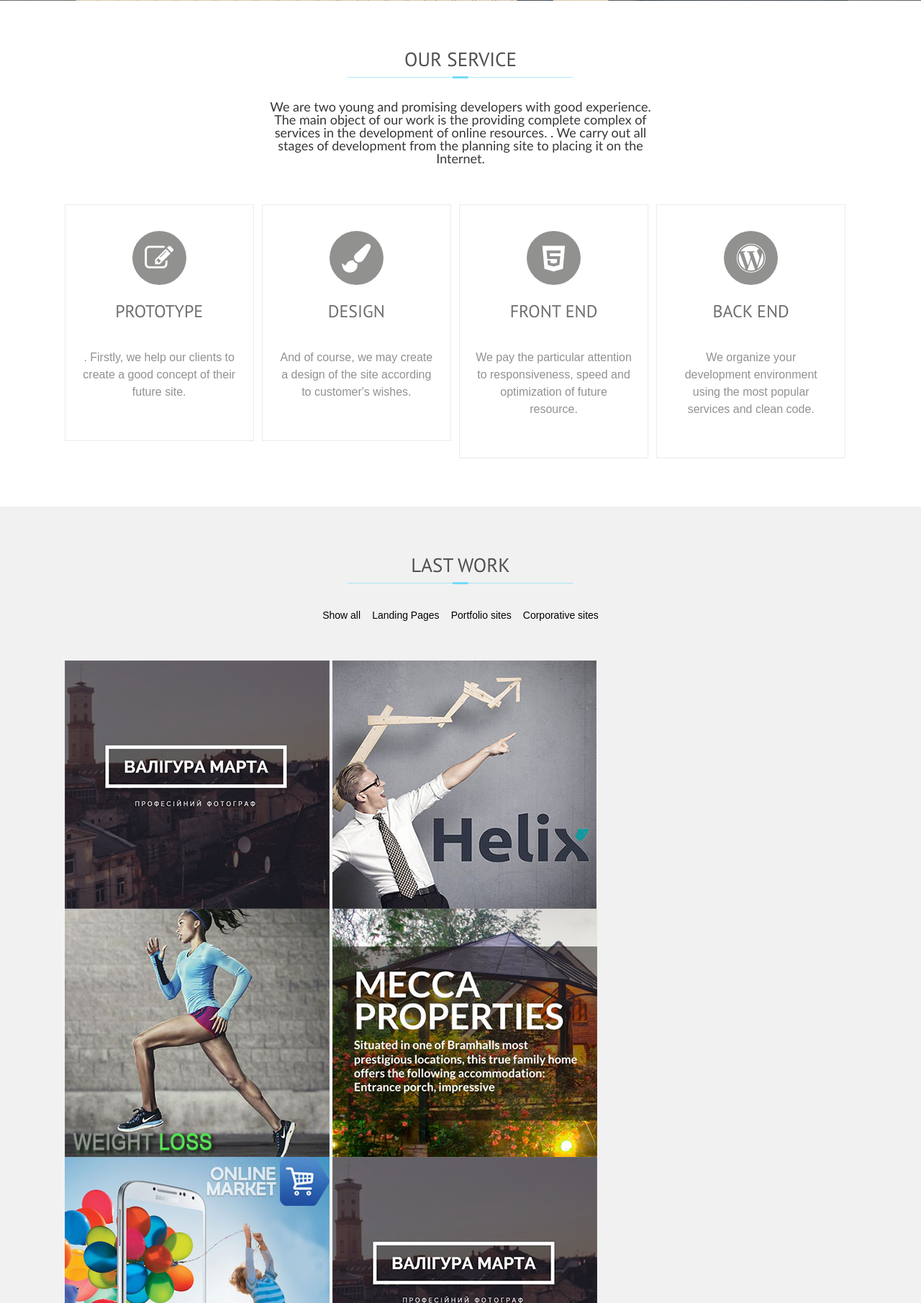
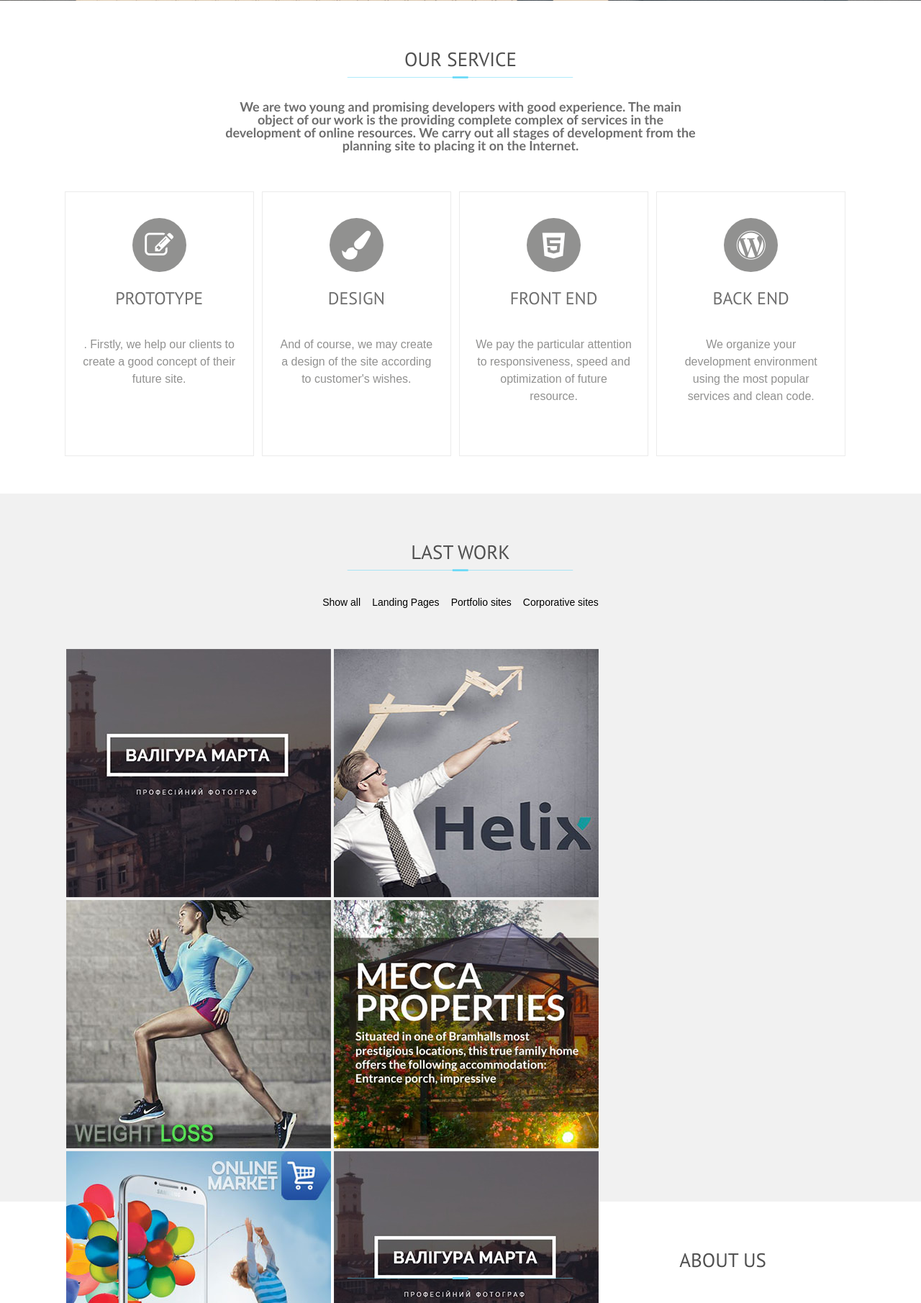
Before and after one commit to gentlemendev/gentlemendev, a PHP site: page / in a window 1280 px wide. Shown: the part 625-2436 px from the top of the page at 72% size. Run offline with PHP 8.4, Linux system fonts and the light colour scheme; some libraries are stand-ins or nearby versions.

Commit message:
repare style in gallery

```diff
--- a/css/css/style.css
+++ b/css/css/style.css
@@ -536,16 +536,17 @@
 /* line 412, ../sass/style.scss */
 .service p {
   display: block;
-  width: 50%;
+  width: 60%;
   margin: 0 auto;
   text-align: center;
-  color: #373737;
+  color: #6E6E6E;
   font-family: Calibri;
   font-size: 18px;
-  font-weight: 400;
+  line-height: 18px;
+  font-weight: 600;
   margin-bottom: 55px;
 }
-/* line 423, ../sass/style.scss */
+/* line 424, ../sass/style.scss */
 .service .blocks {
   display: block;
   height: 350px;
@@ -555,38 +556,40 @@
   -o-animation-duration: 1.5s;
   animation-duration: 1.5s;
 }
-/* line 433, ../sass/style.scss */
+/* line 434, ../sass/style.scss */
 .service .one_block {
   border: solid 1px #ebebeb;
   width: 23%;
   float: left;
   margin-right: 1%;
   padding: 36px 4px 0 4px;
+  height: 330px;
 }
-/* line 439, ../sass/style.scss */
+/* line 441, ../sass/style.scss */
 .service .one_block:hover {
   background-image: url(../../img/box_bg.png);
   background-size: cover;
   border: none;
 }
-/* line 443, ../sass/style.scss */
+/* line 445, ../sass/style.scss */
 .service .one_block:hover h4 {
   color: white;
 }
-/* line 446, ../sass/style.scss */
+/* line 448, ../sass/style.scss */
 .service .one_block:hover p {
   color: white;
+  margin-bottom: 0;
 }
-/* line 449, ../sass/style.scss */
+/* line 452, ../sass/style.scss */
 .service .one_block:hover .ico1 {
   background-color: white !important;
   transition: all 0.5s;
 }
-/* line 452, ../sass/style.scss */
+/* line 455, ../sass/style.scss */
 .service .one_block:hover .ico1 i {
   color: #478da0 !important;
 }
-/* line 457, ../sass/style.scss */
+/* line 460, ../sass/style.scss */
 .service .one_block .ico1 {
   display: block;
   width: 50px;
@@ -596,7 +599,7 @@
   background-color: #919190;
   margin: 0 auto;
 }
-/* line 465, ../sass/style.scss */
+/* line 468, ../sass/style.scss */
 .service .one_block .ico1 i {
   font-size: 40px;
   text-align: center;
@@ -604,7 +607,7 @@
   display: block;
   vertical-align: middle;
 }
-/* line 473, ../sass/style.scss */
+/* line 476, ../sass/style.scss */
 .service .one_block p {
   width: 86%;
   color: #919190;
@@ -613,7 +616,7 @@
   font-weight: 400;
   line-height: 24px;
 }
-/* line 481, ../sass/style.scss */
+/* line 484, ../sass/style.scss */
 .service .one_block h4 {
   color: #6e6e6e;
   font-family: "PT Sans", sans-serif;
@@ -627,7 +630,7 @@
 }
 
 /*Begin Work style */
-/* line 495, ../sass/style.scss */
+/* line 498, ../sass/style.scss */
 .works {
   background-color: #f1f1f1;
   display: block;
@@ -636,7 +639,7 @@
   z-index: 3;
   padding-bottom: 70px;
 }
-/* line 503, ../sass/style.scss */
+/* line 506, ../sass/style.scss */
 .works #options {
   display: block;
   width: 100%;
@@ -644,7 +647,7 @@
   margin: 0 auto;
   padding-bottom: 50px;
 }
-/* line 509, ../sass/style.scss */
+/* line 512, ../sass/style.scss */
 .works #options button {
   background: none;
   border: none;
@@ -652,113 +655,79 @@
   font-size: 14px;
   line-height: 24px;
 }
-/* line 515, ../sass/style.scss */
+/* line 518, ../sass/style.scss */
 .works #options button:hover {
   color: white;
   font-weight: 400;
   background-color: #478da0;
 }
-/* line 523, ../sass/style.scss */
-.works .grid .hidden {
-  display: none;
+/* line 525, ../sass/style.scss */
+.works .grid {
+  height: 700px;
 }
-/* line 525, ../sass/style.scss */
-.works .grid .hidden .podrt_descr {
-  background-color: #fff;
-  max-width: 500px;
-  margin: auto;
-}
-/* line 529, ../sass/style.scss */
-.works .grid .hidden .podrt_descr p {
-  padding: 20px;
-  padding-bottom: 0;
-  margin-bottom: 0;
-  text-align: center;
-  text-transform: uppercase;
-  font-weight: 400;
-  margin-top: 20px;
-  padding-top: 25px;
-}
-/* line 539, ../sass/style.scss */
-.works .grid .hidden .podrt_descr img {
-  width: 100%;
-  margin-top: 10px;
-  margin: 0 auto;
-}
-/* line 546, ../sass/style.scss */
+/* line 527, ../sass/style.scss */
 .works .grid .grid-item {
-  margin-right: 4px;
-  top: 5px;
-}
-/* line 549, ../sass/style.scss */
-.works .grid .grid-item img {
-  top: 5px;
-  display: block;
-  width: 100%;
-}
-/* line 554, ../sass/style.scss */
-.works .grid .grid-item .port_item_cont {
-  position: absolute;
-  top: 0;
-  left: 0;
-  width: auto;
-  height: 100%;
-  background-color: rgba(9, 9, 9, 0.88);
-  text-align: center;
-  opacity: 0;
-  padding: 0 5% 0 5%;
-  transition: all 0.5s;
+  padding: 2px;
+  width: 368px;
+  height: 345px;
+  float: left;
   overflow: hidden;
 }
-/* line 566, ../sass/style.scss */
+/* line 534, ../sass/style.scss */
+.works .grid .grid-item:hover .port_item_cont {
+  opacity: 1;
+  padding-top: 20%;
+  width: auto;
+  height: 345px;
+  float: left;
+  overflow: hidden;
+}
+/* line 543, ../sass/style.scss */
+.works .grid .grid-item img {
+  width: 368px;
+  height: 345px;
+}
+/* line 547, ../sass/style.scss */
+.works .grid .grid-item .port_item_cont {
+  margin-top: -349px;
+  position: relative;
+  z-index: 100;
+  width: 368px;
+  height: 345px;
+  background-color: rgba(0, 0, 0, 0.8);
+  text-align: center;
+  padding-top: 15%;
+  opacity: 0;
+  transition: all .5s;
+  overflow: hidden;
+}
+/* line 559, ../sass/style.scss */
 .works .grid .grid-item .port_item_cont h3 {
-  color: white;
-  font-family: "PT Sans", sans-serif;
-  font-size: 20px;
-  font-weight: 400;
-  line-height: 11px;
-  text-transform: uppercase;
-  margin-bottom: 3%;
-  padding-top: 33%;
+  color: #fff;
+  margin-top: 30px;
+  margin-bottom: 5px;
 }
-/* line 576, ../sass/style.scss */
+/* line 564, ../sass/style.scss */
 .works .grid .grid-item .port_item_cont p {
   color: white;
-  font-family: Calibri;
-  font-size: 14px;
-  font-weight: 300;
-  margin-bottom: 10%;
-  line-height: 1.1em;
+  padding: 10px 20px;
+  margin: 15px;
 }
-/* line 584, ../sass/style.scss */
+/* line 569, ../sass/style.scss */
 .works .grid .grid-item .port_item_cont a {
-  text-shadow: 0 0 2.5px #191919;
-  color: white;
-  font-family: "PT Sans", sans-serif;
-  font-size: 18px;
-  font-weight: 400;
-  line-height: 11px;
-  text-transform: uppercase;
-  padding: 5px 15px;
-  border: solid 2px #69daf8;
+  background-color: transparent;
+  border: #69daf8 1px solid;
+  padding: 5px 10px;
+  color: #69daf8;
+  display: inline-block;
 }
-/* line 594, ../sass/style.scss */
+/* line 575, ../sass/style.scss */
 .works .grid .grid-item .port_item_cont a:hover {
-  border: solid 2px #478da0;
-}
-/* line 598, ../sass/style.scss */
-.works .grid .grid-item .port_item_cont .img_width {
-  width: 100%;
-}
-/* line 603, ../sass/style.scss */
-.works .grid .grid-item:hover .port_item_cont {
-  width: auto;
-  height: 100%;
-  opacity: 1;
-  padding: 0 5% 0 5%;
+  color: #478da0;
+  border: #478da0 1px solid;
 }
 
-/* line 614, ../sass/style.scss */
+/* line 585, ../sass/style.scss */
 .about_us {
   display: block;
   height: 100%;
@@ -766,25 +735,25 @@
   z-index: 3;
   padding-bottom: 70px;
 }
-/* line 620, ../sass/style.scss */
+/* line 591, ../sass/style.scss */
 .about_us .box_about {
   height: 700px;
 }
-/* line 622, ../sass/style.scss */
+/* line 593, ../sass/style.scss */
 .about_us .box_about .maluk {
   display: block;
   height: 100%;
   float: left;
   width: 40%;
 }
-/* line 627, ../sass/style.scss */
+/* line 598, ../sass/style.scss */
 .about_us .box_about .maluk img {
   display: block;
   width: auto;
   margin: 0 auto;
   padding-bottom: 20px;
 }
-/* line 633, ../sass/style.scss */
+/* line 604, ../sass/style.scss */
 .about_us .box_about .maluk h3 {
   font-family: Arial;
   font-size: 22px;
@@ -792,11 +761,11 @@
   line-height: 31px;
   color: #686767;
 }
-/* line 639, ../sass/style.scss */
+/* line 610, ../sass/style.scss */
 .about_us .box_about .maluk h3 span {
   color: #478da0;
 }
-/* line 643, ../sass/style.scss */
+/* line 614, ../sass/style.scss */
 .about_us .box_about .maluk p {
   margin-bottom: 10px;
   color: #686767;
@@ -805,7 +774,7 @@
   font-weight: 400;
   line-height: 18px;
 }
-/* line 651, ../sass/style.scss */
+/* line 622, ../sass/style.scss */
 .about_us .box_about .maluk h4 {
   font-family: Arial;
   font-size: 20px;
@@ -813,7 +782,7 @@
   line-height: 42px;
   color: #6e6e6e;
 }
-/* line 659, ../sass/style.scss */
+/* line 630, ../sass/style.scss */
 .about_us .box_about .maluk .skil_box span {
   display: block;
   width: 10%;
@@ -829,7 +798,7 @@
   font-weight: 400;
   margin-top: -3px;
 }
-/* line 674, ../sass/style.scss */
+/* line 645, ../sass/style.scss */
 .about_us .box_about .maluk .skil_box h5 {
   color: #6e6e6e;
   font-family: Arial;
@@ -838,7 +807,7 @@
   line-height: 14px;
   margin-top: 10px;
 }
-/* line 684, ../sass/style.scss */
+/* line 655, ../sass/style.scss */
 .about_us .box_about .ravsk {
   display: block;
   height: 100%;
@@ -846,14 +815,14 @@
   width: 40%;
   margin-bottom: 70px;
 }
-/* line 690, ../sass/style.scss */
+/* line 661, ../sass/style.scss */
 .about_us .box_about .ravsk img {
   display: block;
   width: auto;
   margin: 0 auto;
   padding-bottom: 20px;
 }
-/* line 696, ../sass/style.scss */
+/* line 667, ../sass/style.scss */
 .about_us .box_about .ravsk h3 {
   font-family: Arial;
   font-size: 22px;
@@ -861,11 +830,11 @@
   line-height: 31px;
   color: #686767;
 }
-/* line 702, ../sass/style.scss */
+/* line 673, ../sass/style.scss */
 .about_us .box_about .ravsk h3 span {
   color: #478da0;
 }
-/* line 706, ../sass/style.scss */
+/* line 677, ../sass/style.scss */
 .about_us .box_about .ravsk p {
   margin-bottom: 10px;
   color: #686767;
@@ -874,7 +843,7 @@
   font-weight: 400;
   line-height: 18px;
 }
-/* line 714, ../sass/style.scss */
+/* line 685, ../sass/style.scss */
 .about_us .box_about .ravsk h4 {
   font-family: Arial;
   font-size: 20px;
@@ -882,7 +851,7 @@
   line-height: 42px;
   color: #6e6e6e;
 }
-/* line 722, ../sass/style.scss */
+/* line 693, ../sass/style.scss */
 .about_us .box_about .ravsk .skil_box span {
   display: block;
   width: 10%;
@@ -898,7 +867,7 @@
   font-weight: 400;
   margin-top: -3px;
 }
-/* line 737, ../sass/style.scss */
+/* line 708, ../sass/style.scss */
 .about_us .box_about .ravsk .skil_box h5 {
   color: #6e6e6e;
   font-family: Arial;
@@ -908,7 +877,7 @@
   margin-top: 10px;
 }
 
-/* line 749, ../sass/style.scss */
+/* line 720, ../sass/style.scss */
 .our_statistic {
   display: block;
   height: 400px;
@@ -918,7 +887,7 @@
   background-attachment: fixed;
   background-position: center;
 }
-/* line 757, ../sass/style.scss */
+/* line 728, ../sass/style.scss */
 .our_statistic .midle_block {
   width: 70%;
   margin: 0 auto;
@@ -927,17 +896,17 @@
   background-position: center;
   background-size: 70%;
 }
-/* line 764, ../sass/style.scss */
+/* line 735, ../sass/style.scss */
 .our_statistic .midle_block .little_b {
   text-align: center;
 }
-/* line 766, ../sass/style.scss */
+/* line 737, ../sass/style.scss */
 .our_statistic .midle_block .little_b .shiva {
   color: white;
   font-size: 36px;
   margin-bottom: 30px;
 }
-/* line 770, ../sass/style.scss */
+/* line 741, ../sass/style.scss */
 .our_statistic .midle_block .little_b .shiva h3 {
   color: white;
   font-family: Arial;
@@ -948,7 +917,7 @@
   margin-bottom: 30px;
   display: inline;
 }
-/* line 781, ../sass/style.scss */
+/* line 752, ../sass/style.scss */
 .our_statistic .midle_block .little_b .img_wrap {
   width: 90px;
   line-height: 90px;
@@ -956,12 +925,12 @@
   background-color: white;
   border-radius: 50%;
 }
-/* line 787, ../sass/style.scss */
+/* line 758, ../sass/style.scss */
 .our_statistic .midle_block .little_b .img_wrap img {
   vertical-align: middle;
   margin: 0 auto;
 }
-/* line 792, ../sass/style.scss */
+/* line 763, ../sass/style.scss */
 .our_statistic .midle_block .little_b p {
   color: white;
   font-family: Arial;
@@ -972,21 +941,21 @@
   margin-top: 40px;
 }
 
-/* line 804, ../sass/style.scss */
+/* line 775, ../sass/style.scss */
 .blok-l {
   display: block;
   width: 30%;
   float: left;
 }
 
-/* line 809, ../sass/style.scss */
+/* line 780, ../sass/style.scss */
 .blok-c {
   display: inline-block;
   width: 40%;
   margin: 0 auto;
 }
 
-/* line 814, ../sass/style.scss */
+/* line 785, ../sass/style.scss */
 .blok-r {
   display: block;
   width: 30%;
@@ -994,23 +963,23 @@
 }
 
 /* Starting Feedback*/
-/* line 820, ../sass/style.scss */
+/* line 791, ../sass/style.scss */
 .feedback {
   background-color: #c6e5ed;
 }
-/* line 822, ../sass/style.scss */
+/* line 793, ../sass/style.scss */
 .feedback .feed_cont {
   width: 70%;
   margin: 0 auto;
 }
-/* line 825, ../sass/style.scss */
+/* line 796, ../sass/style.scss */
 .feedback .feed_cont #slides {
   overflow: hidden;
   position: relative;
   width: 100%;
   height: 160px;
 }
-/* line 830, ../sass/style.scss */
+/* line 801, ../sass/style.scss */
 .feedback .feed_cont #slides ul {
   list-style: none;
   width: 100%;
@@ -1019,7 +988,7 @@
   padding: 0;
   position: relative;
 }
-/* line 837, ../sass/style.scss */
+/* line 808, ../sass/style.scss */
 .feedback .feed_cont #slides ul li {
   width: 100%;
   height: 160px;
@@ -1028,7 +997,7 @@
   position: relative;
   font-family: lato, sans-serif;
 }
-/* line 844, ../sass/style.scss */
+/* line 815, ../sass/style.scss */
 .feedback .feed_cont #slides ul li p {
   color: #6e6e6e;
   font-family: "PT Sans", sans-serif;
@@ -1036,7 +1005,7 @@
   font-weight: 400;
   margin-bottom: 40px;
 }
-/* line 851, ../sass/style.scss */
+/* line 822, ../sass/style.scss */
 .feedback .feed_cont #slides ul li h5 {
   color: #478da0;
   font-family: "PT Sans", sans-serif;
@@ -1045,7 +1014,7 @@
   font-weight: 700;
   margin-bottom: 20px;
 }
-/* line 859, ../sass/style.scss */
+/* line 830, ../sass/style.scss */
 .feedback .feed_cont #slides ul li span {
   color: #6e6e6e;
   font-weight: 400;
@@ -1054,13 +1023,13 @@
 
 /*end Feedback*/
 /*begin concatact*/
-/* line 872, ../sass/style.scss */
+/* line 843, ../sass/style.scss */
 .contacts {
   display: block;
   width: 100%;
   padding-bottom: 70px;
 }
-/* line 876, ../sass/style.scss */
+/* line 847, ../sass/style.scss */
 .contacts .centr_p {
   width: 60%;
   margin: 0 auto;
@@ -1072,13 +1041,13 @@
   line-height: 21px;
   margin-bottom: 70px;
 }
-/* line 887, ../sass/style.scss */
+/* line 858, ../sass/style.scss */
 .contacts form {
   width: 76%;
   margin: 0 auto;
   height: 400px;
 }
-/* line 891, ../sass/style.scss */
+/* line 862, ../sass/style.scss */
 .contacts form p {
   display: inline-block;
   width: 45%;
@@ -1091,7 +1060,7 @@
   color: #6e6e6e;
   margin-bottom: 20px;
 }
-/* line 902, ../sass/style.scss */
+/* line 873, ../sass/style.scss */
 .contacts form p input {
   border: none;
   border-bottom: solid 1px #ebebeb;
@@ -1100,24 +1069,24 @@
   height: 20px;
   margin-top: 10px;
 }
-/* line 909, ../sass/style.scss */
+/* line 880, ../sass/style.scss */
 .contacts form p input:hover {
   border: none;
   border-bottom: solid 1px #69daf8;
 }
-/* line 914, ../sass/style.scss */
+/* line 885, ../sass/style.scss */
 .contacts form p textarea {
   border: none;
   border-bottom: solid 1px #ebebeb;
   width: 100%;
   height: 80px;
 }
-/* line 919, ../sass/style.scss */
+/* line 890, ../sass/style.scss */
 .contacts form p textarea:hover {
   border: none;
   border-bottom: solid 1px #69daf8;
 }
-/* line 924, ../sass/style.scss */
+/* line 895, ../sass/style.scss */
 .contacts form p .my_button {
   display: block;
   width: 40%;
@@ -1129,11 +1098,11 @@
   font-size: 1em;
   font-weight: 400;
 }
-/* line 934, ../sass/style.scss */
+/* line 905, ../sass/style.scss */
 .contacts form p .my_button:hover {
   background-color: #69daf8;
 }
-/* line 939, ../sass/style.scss */
+/* line 910, ../sass/style.scss */
 .contacts form .full_width {
   width: 100%;
   margin-top: 20px;
@@ -1141,7 +1110,7 @@
 
 /*end contacts*/
 /*begin footer*/
-/* line 948, ../sass/style.scss */
+/* line 919, ../sass/style.scss */
 footer {
   background-color: #478da0;
   height: 100px;
@@ -1152,27 +1121,27 @@
   font-weight: 400;
   color: #505050;
 }
-/* line 957, ../sass/style.scss */
+/* line 928, ../sass/style.scss */
 footer p {
   display: inline-block;
   float: left;
   width: 50%;
   margin-top: 50px;
 }
-/* line 962, ../sass/style.scss */
+/* line 933, ../sass/style.scss */
 footer p span {
   color: #ebebeb;
   font-weight: 500;
   text-transform: uppercase;
   padding-left: 10px;
 }
-/* line 970, ../sass/style.scss */
+/* line 941, ../sass/style.scss */
 footer .sociall {
   float: right;
   width: 50%;
   color: white;
 }
-/* line 974, ../sass/style.scss */
+/* line 945, ../sass/style.scss */
 footer .sociall p {
   float: right;
   margin-top: 40px;
@@ -1184,7 +1153,7 @@
   font-family: "PT Sans", sans-serif;
   margin-right: 15px;
 }
-/* line 985, ../sass/style.scss */
+/* line 956, ../sass/style.scss */
 footer .sociall ul {
   float: right;
   padding-top: 45px;
@@ -1192,21 +1161,21 @@
   display: inline-block;
   text-align: left;
 }
-/* line 991, ../sass/style.scss */
+/* line 962, ../sass/style.scss */
 footer .sociall ul li {
   display: inline-block;
   float: left;
   margin-left: 10px;
 }
-/* line 995, ../sass/style.scss */
+/* line 966, ../sass/style.scss */
 footer .sociall ul li a {
   padding: 5px;
 }
-/* line 998, ../sass/style.scss */
+/* line 969, ../sass/style.scss */
 footer .sociall ul li a:hover i {
   color: #69daf8;
 }
-/* line 1002, ../sass/style.scss */
+/* line 973, ../sass/style.scss */
 footer .sociall ul li a i {
   color: white;
   font-size: 18px;
--- a/css/sass/style.scss
+++ b/css/sass/style.scss
@@ -411,13 +411,14 @@
 	padding-bottom: 70px;
 	p{
 		display: block;
-		width: 50%;
+		width: 60%;
 		margin: 0 auto;
 		text-align: center;
-		color: #373737;
+		color: #6E6E6E;
 		font-family: Calibri;
 		font-size: 18px;
-		font-weight: 400;
+		line-height: 18px;
+		font-weight: 600;
 		margin-bottom: 55px;
 	}
 	.blocks{
@@ -436,6 +437,7 @@
 		float: left;
 		margin-right: 1%;
 		padding: 36px 4px 0 4px;
+		height: 330px;
 		&:hover{
 			background-image: url(../../img/box_bg.png);
 			background-size: cover;
@@ -445,6 +447,7 @@
 			}
 			p{
 				color: white;
+				margin-bottom: 0;
 			}
 			.ico1{
 				background-color: white !important;
@@ -520,91 +523,59 @@
 		}
 	}
 	.grid{
-		.hidden {
-  			display: none;
-  			.podrt_descr{
-  			background-color: #fff;
-  			max-width: 500px;
- 			margin: auto;
- 			 p{
-    			padding: 20px;
-    			padding-bottom: 0;
-    			margin-bottom: 0;
-    			text-align: center;
-			    text-transform: uppercase;
-			    font-weight: 400;
-			    margin-top: 20px;
-			    padding-top: 25px;
-			}
-  			img {
-			    width: 100%;
-			    margin-top: 10px;
-				margin: 0 auto;
+		height: 700px;
+		.grid-item{
+			padding: 2px;
+			width: 368px;
+			height: 345px;
+    		float: left;
+    		overflow: hidden;
+    		&:hover{
+				.port_item_cont{
+					opacity: 1;
+					padding-top: 20%;
+					width: auto;
+					height: 345px;
+					float: left;
+					overflow: hidden;
 				}
 			}
+			img{
+				width: 368px;
+				height: 345px;
 			}
-		.grid-item{
-			margin-right: 4px;
-			top: 5px;
-			img{
-				top: 5px;
-				display: block;
-				width: 100%;
-			}
-			.port_item_cont {
-		   		position: absolute;
-		   		top: 0;
-		    	left: 0;
-		    	width: auto;
-		    	height: 100%;
-		    	background-color: rgba(9, 9, 9, 0.88);
+			.port_item_cont{
+				margin-top: -349px;
+				position: relative;
+				z-index: 100;
+				width: 368px;
+				height: 345px;
+				background-color: rgba(0,0,0,.8);
 				text-align: center;
+				padding-top: 15%;
 				opacity: 0;
-		    	padding: 0 5% 0 5%;
-		    	transition: all 0.5s;
+				transition: all .5s;
 				overflow: hidden;
 				h3{
-				    	color: white;
-				    	font-family: $main_font;
-						font-size: 20px;
-						font-weight: 400;
-						line-height: 11px;
-						text-transform: uppercase;
-						margin-bottom: 3%;
-						padding-top: 20%;
+					color: #fff;
+					margin-top: 30px;
+					margin-bottom: 5px;
 				}
 				p{
 					color: white;
-						font-family: Calibri;
-						font-size: 14px;
-						font-weight: 300;
-						margin-bottom: 10%;
-						line-height: 1.1em;
+					padding: 10px 20px;
+					margin: 15px;
 				}
 				a{
-				    	text-shadow: 0 0 2.5px #191919;
-						color: white;
-						font-family: $main_font;
-						font-size: 18px;
-						font-weight: 400;
-						line-height: 11px;
-						text-transform: uppercase;
-						padding: 5px 15px;
-						border: solid 2px $light_blue;
+					background-color: transparent;
+					border: $light_blue 1px solid;
+					padding: 5px 10px;
+					color: $light_blue;
+					display: inline-block;
 					&:hover{
-							border: solid 2px $dark_blue;
+						color: $dark_blue;
+						border: $dark_blue 1px solid;
 					}
-				    }
-				    .img_width{
-						width: 100%;
-				    }
-			}
-			&:hover{
-				.port_item_cont {
-					width: auto;
-		    		height: 100%;
-	   				opacity: 1;
-	   				padding: 0 5% 0 5%
 				}
 			}
 		}
--- a/js/function.js
+++ b/js/function.js
@@ -89,9 +89,9 @@
     preloader: false,
   });
 
-	$('.grid').isotope({
-	  		itemSelector: '.grid-item',
-	});
+//	$('.grid').isotope({
+	//  		itemSelector: '.grid-item',
+//	});
 
 	var $container = $('.isotope');
     // filter buttons
--- a/mydomain.html
+++ b/mydomain.html
@@ -109,7 +109,7 @@
 	<section class="service" id="home">
 		<div class="wrapper">
 			<h3 class="main_head">Our Service</h3>
-			<p>We are two young and promising developers with good experience. The main object of our work is the providing complete complex of services in the development of online resources. . We carry out all stages of development from the planning site to placing it on the Internet.</p>
+			<p>We are two young and promising developers with good experience. The main object of our work is the providing complete complex of services in the development of online resources. We carry out all stages of development from the planning site to placing it on the Internet.</p>
 			<div class="blocks animated fUp">
 				<div class="one_block">
 					<div class="ico1"><i class="fa fa-pencil-square-o icons"></i></div>
@@ -147,6 +147,11 @@
 					</ul>
 				</div>
 			</div>
+
+
+
+
+
 			<div class="grid isotope" >
 	  				<div class="grid-item category-1 category-2" >
 		  				<img src="img/masonry/1.jpg" >
```
Lines whose indentation alone changed are shown as unchanged.
